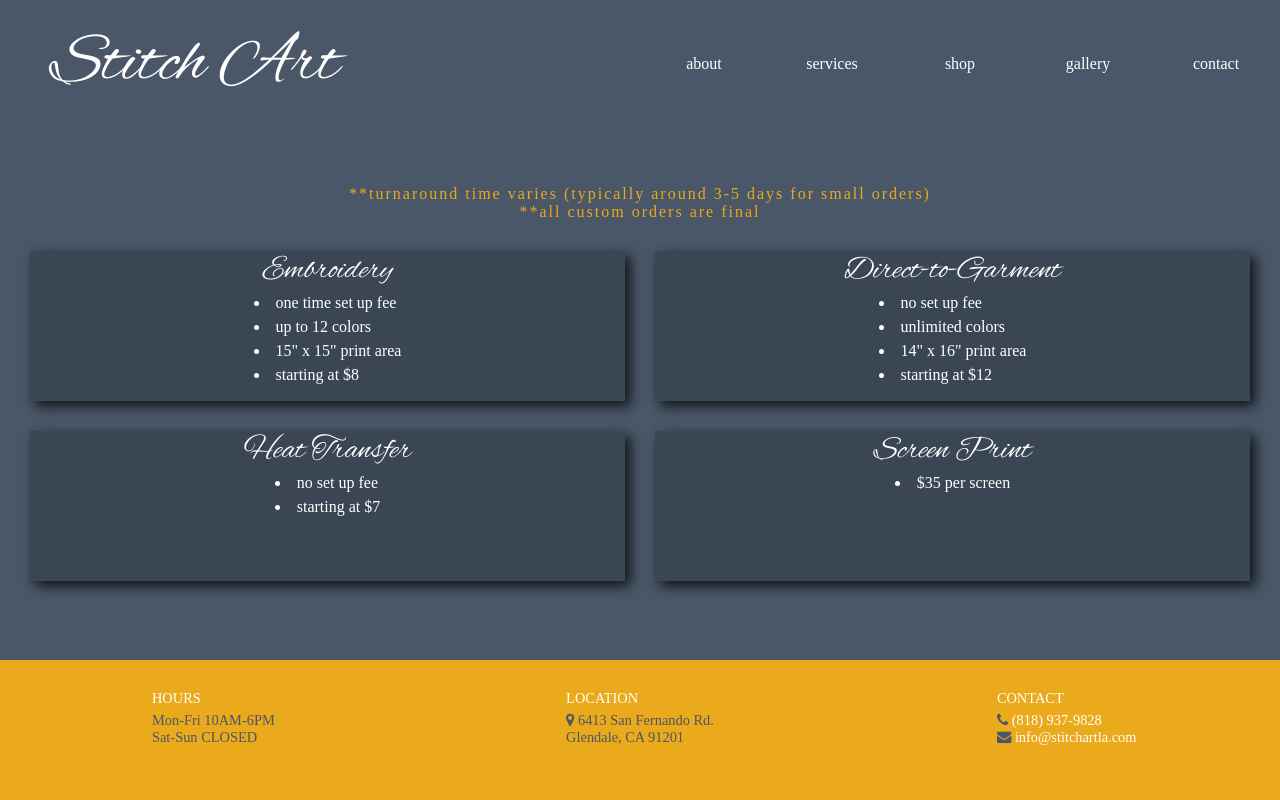
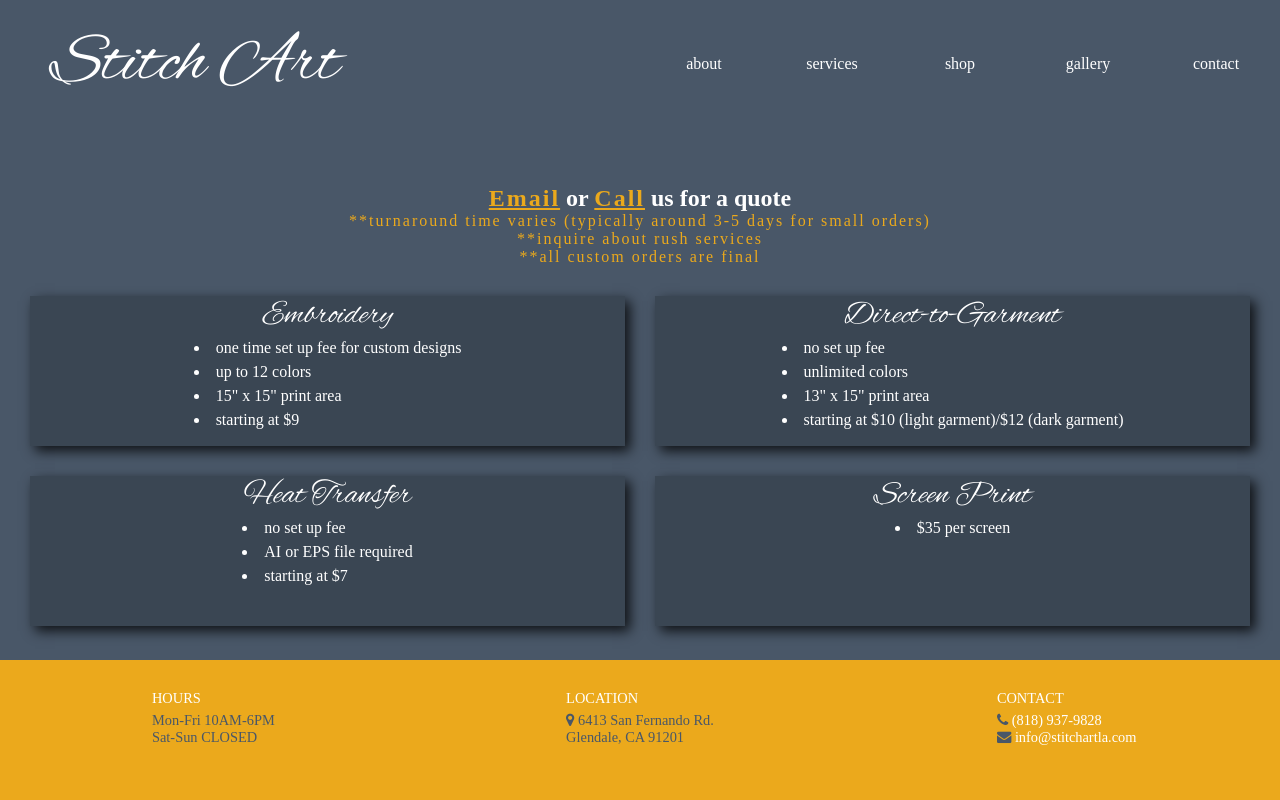
Before and after one commit to shellyhu3/stitch_art, a Django app: page /services in a window 1280 px wide. Run offline with Django 3.2, Linux system fonts and the light colour scheme; parts of the project's set-up code (start-up, migrations or seed data) failed here and were passed over.

Commit message:
editted about and services

```diff
--- a/apps/admin_app/static/admin_app/style.css
+++ b/apps/admin_app/static/admin_app/style.css
@@ -495,6 +495,10 @@ a:hover{
     font-style: italic;
 }
 
+.underline{
+    text-decoration: underline;
+}
+
 .yellow{
     color: rgb(235, 169, 28);
     letter-spacing: 2px;
@@ -574,20 +578,6 @@ a:hover{
         display: none;
     }
 
-    /* #small_nav:hover #dropdown{
-        width: 160px;
-        height: 100vh;
-        display: grid;
-        grid-template-columns: 100%;
-        grid-row-gap: 10px;
-        grid-template-rows: repeat(8, 5%);
-        align-items: start;
-        background: linear-gradient(rgba(235, 170, 28), rgb(73, 87, 104) 80%);
-        position: absolute;
-        left:0;
-        top:0;
-        padding: 70px 0 0 20px;
-    } */
 
     .show_dropdown{
         width: 160px;
--- a/apps/admin_app/templates/admin_app/home.html
+++ b/apps/admin_app/templates/admin_app/home.html
@@ -65,9 +65,10 @@
             </div>
             <div id="about">
                 <div id="ad">
-                    <p><span class="bold">Stitch Art LA</span> is your source for custom t-shirts & personalized gifts! Since <span class="bold">2010</span>, Stitch Art has been the best source in <span class="bold">Glendale/Los Angeles</span> for screen printing, embroidery, photo transfers, stickers, direct-to-garment printing (DTG), and more.</p>
+                    <p><span class="bold">Stitch Art LA</span> is your source for custom t-shirts & personalization! Since <span class="bold">2010</span>, Stitch Art has been the best source in <span class="bold">Glendale/Los Angeles</span> for screen printing, embroidery, photo transfers, Tackle Twill, direct-to-garment printing (DTG), and more...</p>
+                    <p class="italic">Reasonable pricing, and quality guaranteed. </p>
+                    <br>
                     <p class="italic">Rush services available.</p>
-                    <p class="italic">Unbeatable pricing, and quality guaranteed. </p>
                     <p class="italic bold">No job too big or too small...</p>
                     <button id="learn_more"><a href="/services">Learn More</a></button>
                 </div>
--- a/apps/admin_app/templates/admin_app/services.html
+++ b/apps/admin_app/templates/admin_app/services.html
@@ -52,16 +52,18 @@
     </div>
     <div id="container">
         <div class="spacer"></div>
+        <h2><a class="yellow underline" href="mailto:info@stitchartla.com">Email</a> or <a class="yellow underline" href="tel:818-937-9828">Call</a> us for a quote</h2>
         <p class="yellow note">**turnaround time varies (typically around 3-5 days for small orders)</p>
+        <p class="yellow note">**inquire about rush services</p>
         <p class="yellow note">**all custom orders are final</p>
         <div id="services">
             <div>
                 <h3 class="cursive">Embroidery</h3>
                 <ul>
-                    <li>one time set up fee</li>
+                    <li>one time set up fee for custom designs</li>
                     <li>up to 12 colors</li>
                     <li>15" x 15" print area</li>
-                    <li>starting at $8</li>
+                    <li>starting at $9</li>
                 </ul>
             </div>
             <div>
@@ -69,14 +71,15 @@
                 <ul>
                     <li>no set up fee</li>
                     <li>unlimited colors</li>
-                    <li>14" x 16" print area</li>
-                    <li>starting at $12</li>
+                    <li>13" x 15" print area</li>
+                    <li>starting at $10 (light garment)/$12 (dark garment)</li>
                 </ul>
             </div>
             <div>
                 <h3 class="cursive">Heat Transfer</h3>
                 <ul>
                     <li>no set up fee</li>
+                    <li>AI or EPS file required</li>
                     <li>starting at $7</li>
                 </ul>
             </div>
--- a/stitch_art/settings.py
+++ b/stitch_art/settings.py
@@ -32,7 +32,6 @@ ALLOWED_HOSTS = []
 
 INSTALLED_APPS = [
     'apps.admin_app',
-    # 'django_cleanup.apps.CleanupConfig',
     'django.contrib.admin',
     'django.contrib.auth',
     'django.contrib.contenttypes',
```
Also changed, not shown: db.sqlite3.
